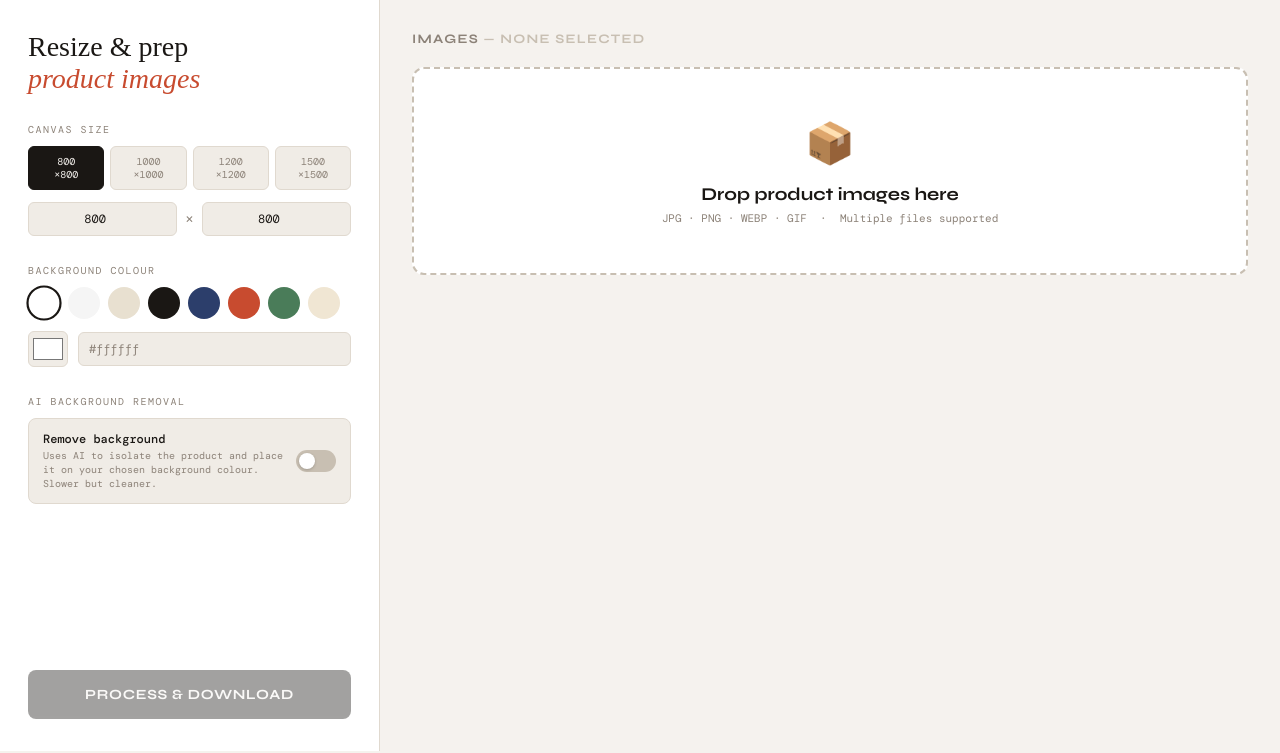
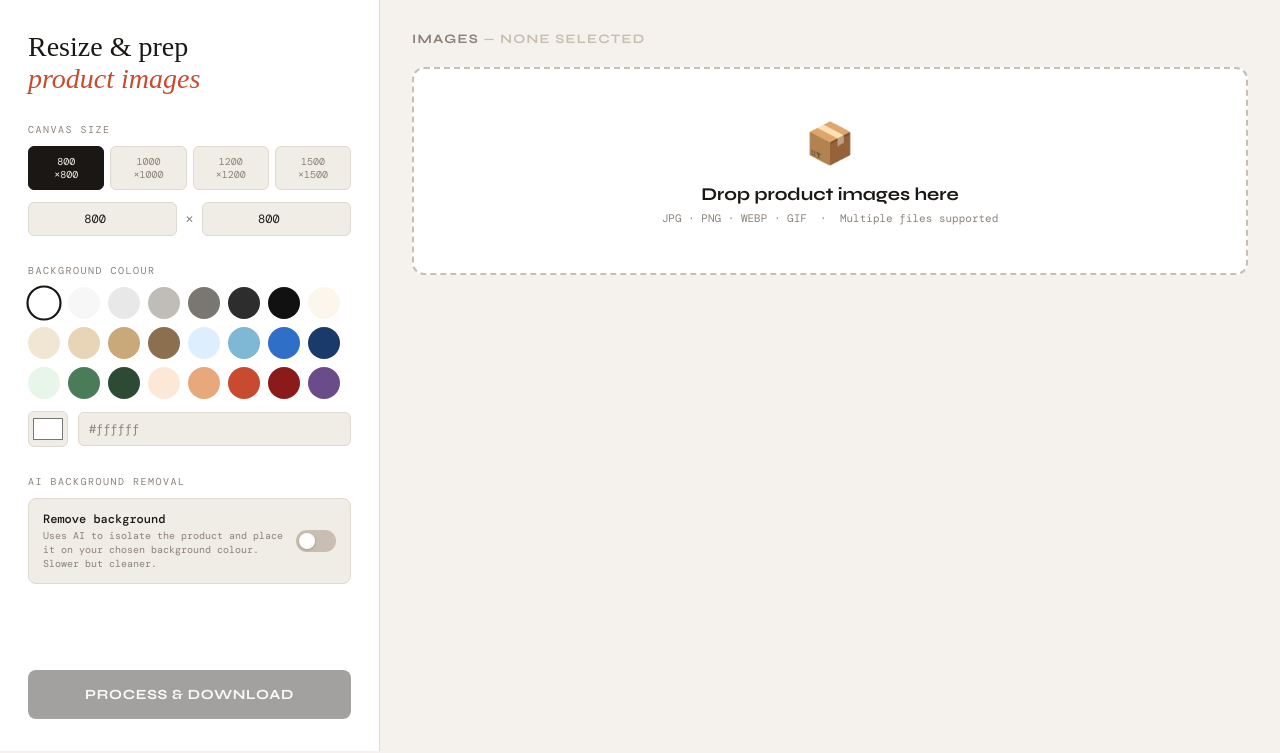
Before and after one commit to arcintscooters-maker/resizeimagepaid, a Flask app: page / in a window 1280 px wide. Shown: the part 47-800 px from the top of the page. Run offline with Flask 3, Linux system fonts and the light colour scheme; some web fonts are replaced.

Commit message:
Update index.html

```diff
--- a/templates/index.html
+++ b/templates/index.html
@@ -560,14 +560,36 @@
     <div>
       <div class="section-label">Background Colour</div>
       <div class="swatches">
+        <!-- Neutrals -->
         <div class="swatch active" style="background:#ffffff;" data-color="#ffffff" title="White"></div>
-        <div class="swatch" style="background:#f5f5f5;" data-color="#f5f5f5" title="Light Grey"></div>
-        <div class="swatch" style="background:#e8e0d0;" data-color="#e8e0d0" title="Warm Sand"></div>
-        <div class="swatch" style="background:#1a1714;" data-color="#1a1714" title="Near Black"></div>
-        <div class="swatch" style="background:#2c3e6b;" data-color="#2c3e6b" title="Navy"></div>
+        <div class="swatch" style="background:#f7f7f7;" data-color="#f7f7f7" title="Snow"></div>
+        <div class="swatch" style="background:#e8e8e8;" data-color="#e8e8e8" title="Light Grey"></div>
+        <div class="swatch" style="background:#c0bdb8;" data-color="#c0bdb8" title="Silver"></div>
+        <div class="swatch" style="background:#7a7672;" data-color="#7a7672" title="Stone"></div>
+        <div class="swatch" style="background:#2d2d2d;" data-color="#2d2d2d" title="Charcoal"></div>
+        <div class="swatch" style="background:#111111;" data-color="#111111" title="Black"></div>
+        <!-- Warm neutrals -->
+        <div class="swatch" style="background:#fdf6ec;" data-color="#fdf6ec" title="Ivory"></div>
+        <div class="swatch" style="background:#f0e6d3;" data-color="#f0e6d3" title="Cream"></div>
+        <div class="swatch" style="background:#e8d5b7;" data-color="#e8d5b7" title="Sand"></div>
+        <div class="swatch" style="background:#c9a97a;" data-color="#c9a97a" title="Tan"></div>
+        <div class="swatch" style="background:#8b6f4e;" data-color="#8b6f4e" title="Camel"></div>
+        <!-- Blues -->
+        <div class="swatch" style="background:#ddeeff;" data-color="#ddeeff" title="Ice Blue"></div>
+        <div class="swatch" style="background:#7eb8d4;" data-color="#7eb8d4" title="Sky"></div>
+        <div class="swatch" style="background:#2f6fc8;" data-color="#2f6fc8" title="Blue"></div>
+        <div class="swatch" style="background:#1a3a6b;" data-color="#1a3a6b" title="Navy"></div>
+        <!-- Greens -->
+        <div class="swatch" style="background:#e8f5e9;" data-color="#e8f5e9" title="Mint"></div>
+        <div class="swatch" style="background:#4a7c59;" data-color="#4a7c59" title="Forest"></div>
+        <div class="swatch" style="background:#2d4a35;" data-color="#2d4a35" title="Deep Green"></div>
+        <!-- Warm tones -->
+        <div class="swatch" style="background:#fde8d8;" data-color="#fde8d8" title="Blush"></div>
+        <div class="swatch" style="background:#e8a87c;" data-color="#e8a87c" title="Peach"></div>
         <div class="swatch" style="background:#c84b2f;" data-color="#c84b2f" title="Terracotta"></div>
-        <div class="swatch" style="background:#4a7c59;" data-color="#4a7c59" title="Forest"></div>
-        <div class="swatch" style="background:#f0e6d3;" data-color="#f0e6d3" title="Cream"></div>
+        <div class="swatch" style="background:#8b1a1a;" data-color="#8b1a1a" title="Burgundy"></div>
+        <!-- Purple -->
+        <div class="swatch" style="background:#6b4c8b;" data-color="#6b4c8b" title="Plum"></div>
       </div>
       <div class="colour-picker-row">
         <input type="color" id="colourPicker" value="#ffffff"/>
```
